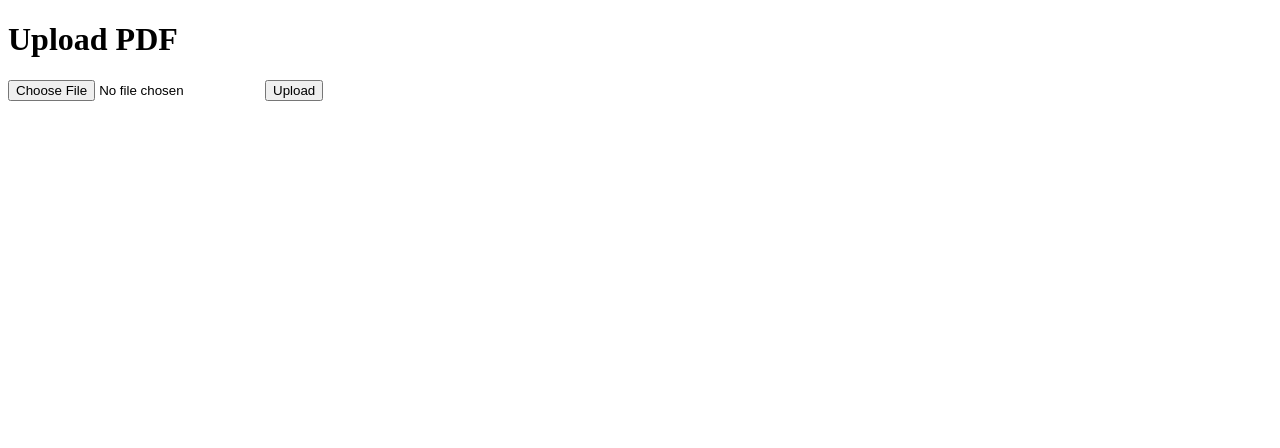
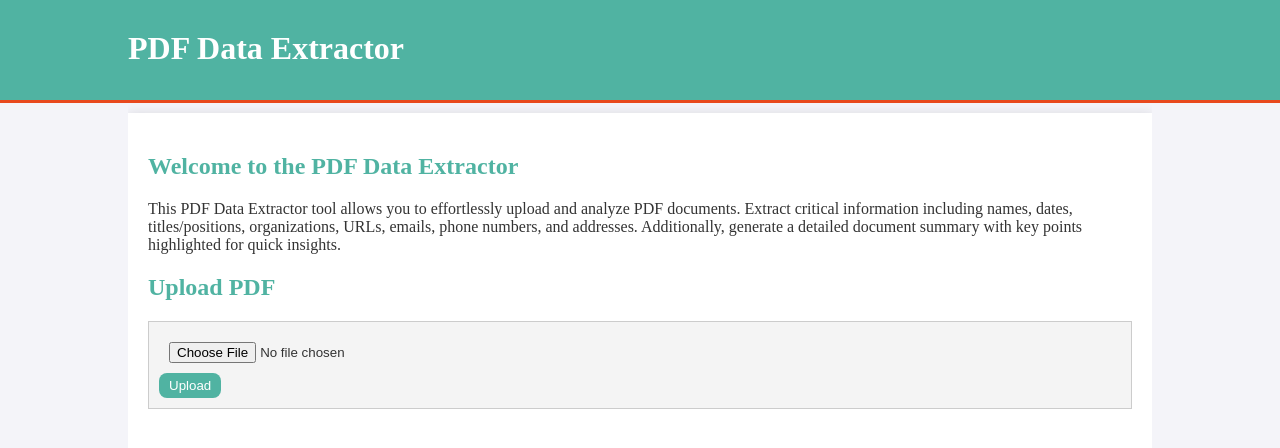
Before and after one commit to AnshKumarTripathi/pdf_data_extractor, a Flask app: page / in a window 1280 px wide. Shown: the top 448 px of the page. Run offline with Flask 2, Linux system fonts and the light colour scheme.

Commit message:
completed all the styling and the other misc things

```diff
--- a/app/extract.py
+++ b/app/extract.py
@@ -1,7 +1,6 @@
 import PyPDF2
 import logging
 
-# Configure logging
 logging.basicConfig(filename='debug.log', level=logging.DEBUG,
                     format='%(asctime)s:%(levelname)s:%(message)s')
 
@@ -15,7 +14,7 @@ def extract_text_from_pdf(pdf_path):
             for page_num in range(len(reader.pages)):
                 page = reader.pages[page_num]
                 text = page.extract_text() + "\n"
-                all_text.append((page_num + 1, text))  # Store text with page number
+                all_text.append((page_num + 1, text))
                 logging.debug(f"Extracted text from page {page_num}")
             return all_text
     except Exception as e:
--- a/app/main.py
+++ b/app/main.py
@@ -13,7 +13,6 @@ app.config['UPLOAD_FOLDER'] = UPLOAD_FOLDER
 if not os.path.exists(UPLOAD_FOLDER):
     os.makedirs(UPLOAD_FOLDER)
 
-# Configure logging
 logging.basicConfig(filename='debug.log', level=logging.DEBUG,
                     format='%(asctime)s:%(levelname)s:%(message)s')
 
--- a/app/ner.py
+++ b/app/ner.py
@@ -2,10 +2,8 @@ import spacy
 import re
 from collections import defaultdict
 
-# Load SpaCy model
 nlp = spacy.load("en_core_web_sm")
 
-# Load common names from file
 def load_common_names(file_path):
     with open(file_path, 'r', encoding='utf-8') as file:
         names = [line.strip().lower() for line in file]
@@ -21,7 +19,6 @@ def extract_entities(text):
             cleaned_entity = re.sub(r'\d+', '', ent.text).strip().lower()
             entities.append(cleaned_entity)
 
-    # Check against common names
     filtered_entities = [entity for entity in entities if any(name in entity.split() for name in common_names)]
 
     return filtered_entities
--- a/app/preprocess.py
+++ b/app/preprocess.py
@@ -1,14 +1,11 @@
 import nltk
 import re
 
-# Ensure required NLTK data is downloaded
 nltk.download('punkt')
 
 def preprocess_text(text):
-    # Tokenize text
     tokens = nltk.word_tokenize(text)
 
-    # Retain capitalization
     preprocessed_text = ' '.join(tokens)
 
     return preprocessed_text
--- /dev/null
+++ b/app/static/style.css
@@ -0,0 +1,120 @@
+body {
+  /* font-family: Arial, sans-serif; */
+  font-family: "Times New Roman", Times, serif;
+  background-color: #f4f4f9;
+  color: #333;
+  margin: 0;
+  padding: 0;
+}
+
+.container {
+  width: 80%;
+  margin: auto;
+  overflow: hidden;
+}
+
+header {
+  background: #50b3a2;
+  color: #fff;
+  padding-top: 30px;
+  min-height: 70px;
+  border-bottom: #e8491d 3px solid;
+}
+
+header a {
+  color: #fff;
+  text-decoration: none;
+  text-transform: uppercase;
+  font-size: 16px;
+}
+
+header ul {
+  padding: 0;
+  list-style: none;
+}
+
+header li {
+  float: left;
+  display: inline;
+  padding: 0 20px 0 20px;
+}
+
+header #branding {
+  float: left;
+}
+
+header #branding h1 {
+  margin: 0;
+}
+
+header nav {
+  float: right;
+  margin-top: 10px;
+}
+
+header h1 {
+  color: #fff;
+}
+
+.content {
+  padding: 20px;
+  background: #fff;
+  margin-top: 10px;
+  box-shadow: 0 0 10px rgba(0, 0, 0, 0.1);
+}
+
+h1,
+h2 {
+  color: #50b3a2;
+}
+
+table {
+  width: 100%;
+  border-collapse: collapse;
+  margin-bottom: 20px;
+}
+
+th,
+td {
+  border: 1px solid #ddd;
+  padding: 8px;
+  text-align: left;
+}
+
+th {
+  background-color: #50b3a2;
+  color: white;
+}
+
+tr:nth-child(even) {
+  background-color: #f2f2f2;
+}
+
+tr:hover {
+  background-color: #ddd;
+}
+
+form {
+  margin: 20px 0;
+  background: #f4f4f4;
+  padding: 10px;
+  border: 1px solid #ccc;
+}
+
+form input[type="file"] {
+  padding: 10px;
+  display: block;
+}
+
+form input[type="submit"] {
+  background: #50b3a2;
+  border: 0;
+  border-radius: 8px;
+  padding: 5px 10px;
+  color: #fff;
+  cursor: pointer;
+}
+
+form input[type="submit"]:hover {
+  background: #45a191;
+}
--- a/app/templates/index.html
+++ b/app/templates/index.html
@@ -5,14 +5,33 @@
   <meta charset="UTF-8">
   <meta name="viewport" content="width=device-width, initial-scale=1.0">
   <title>PDF Data Extractor</title>
+  <link rel="stylesheet" href="{{url_for('static', filename='style.css')}}">
 </head>
 
 <body>
-  <h1>Upload PDF</h1>
-  <form action="/upload" method="post" enctype="multipart/form-data">
-    <input type="file" name="file">
-    <input type="submit" value="Upload">
-  </form>
+  <header>
+    <div class="container">
+      <div id="branding">
+        <h1>PDF Data Extractor</h1>
+      </div>
+    </div>
+  </header>
+
+  <div class="container">
+    <div class="content">
+      <h2>Welcome to the PDF Data Extractor</h2>
+      <p>
+        This PDF Data Extractor tool allows you to effortlessly upload and analyze PDF documents. Extract critical
+        information including names, dates, titles/positions, organizations, URLs, emails, phone numbers, and addresses.
+        Additionally, generate a detailed document summary with key points highlighted for quick insights.
+      </p>
+      <h2>Upload PDF</h2>
+      <form action="/upload" method="post" enctype="multipart/form-data">
+        <input type="file" name="file" required>
+        <input type="submit" value="Upload">
+      </form>
+    </div>
+  </div>
 </body>
 
 </html>
```
Also changed, not shown: app/templates/result.html (+11 -17 lines), app/__init__.py (deleted), app/utlis.py (deleted), 1 other file.
